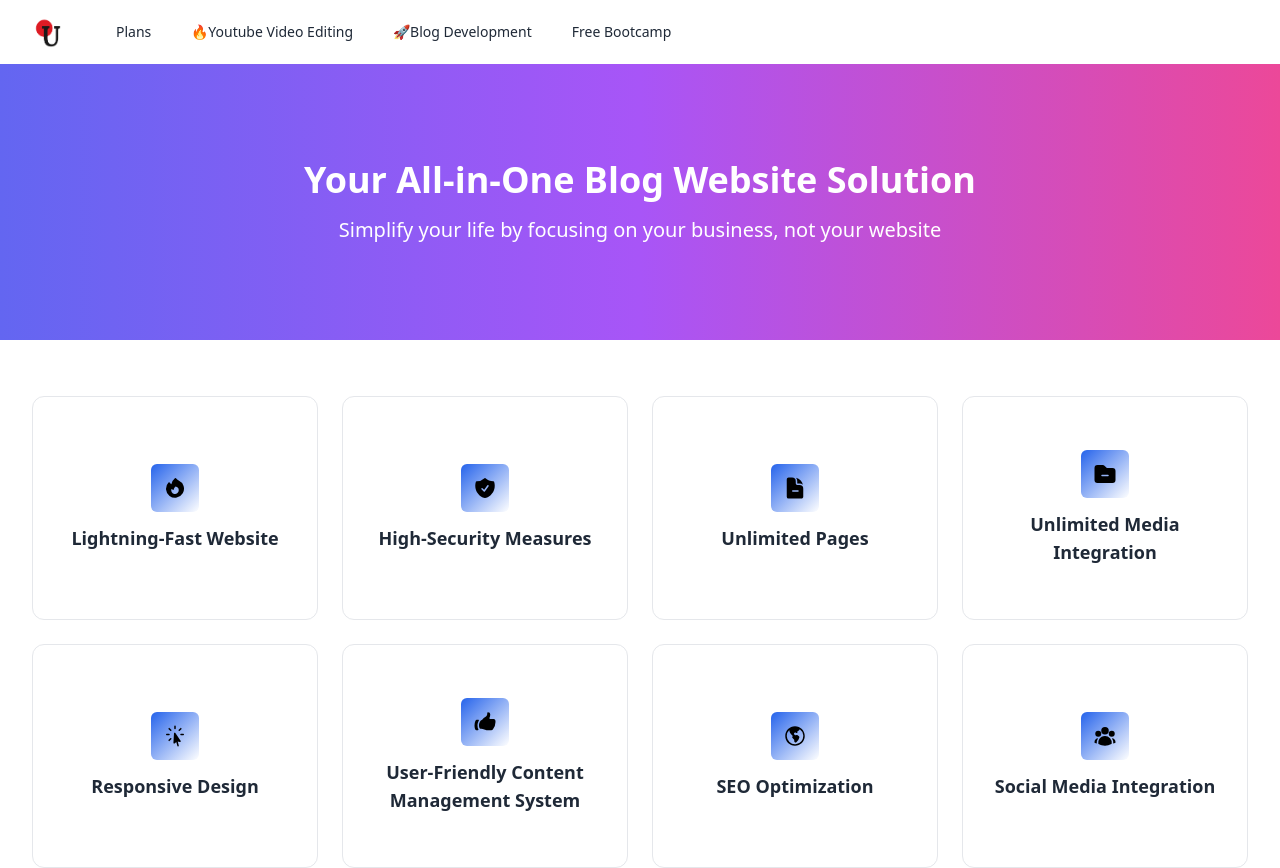
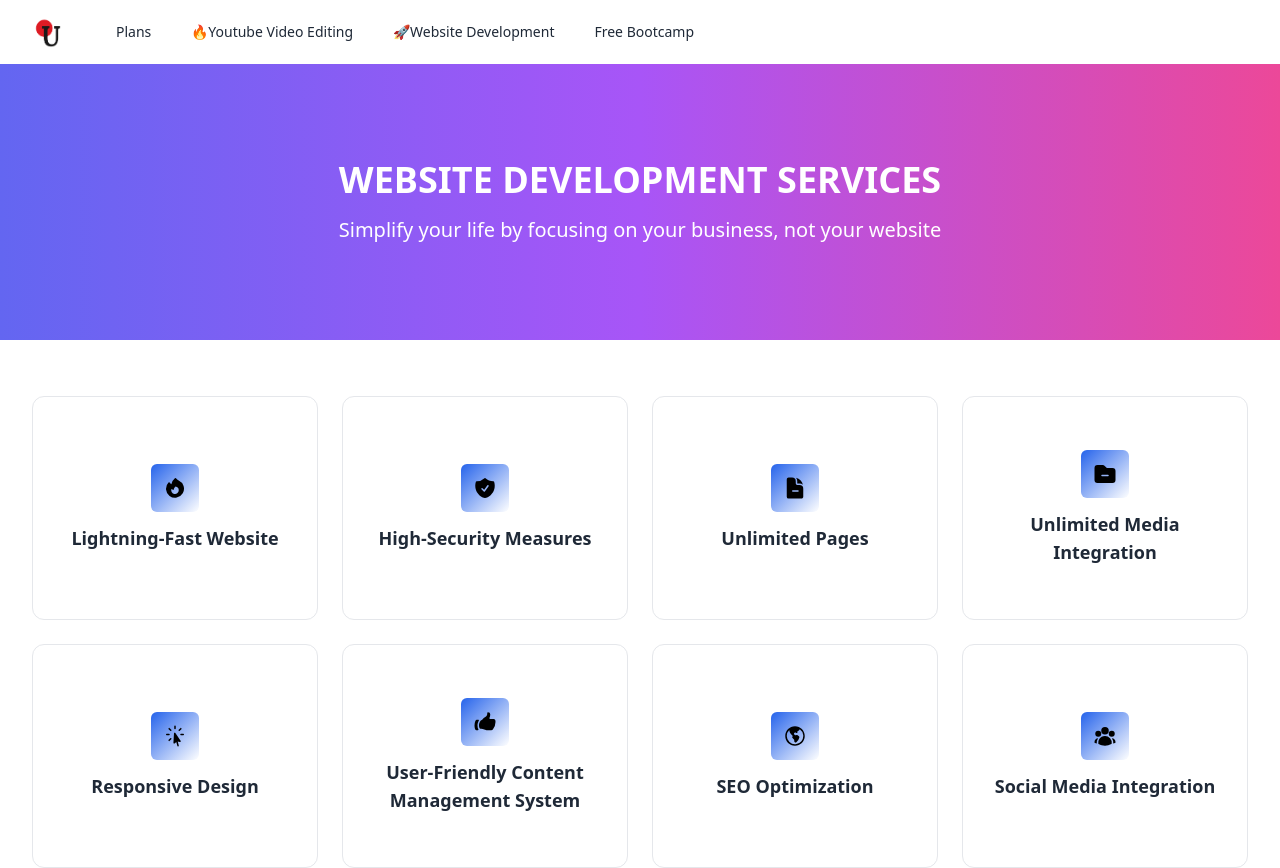
Before and after one commit to unboxxbusiness/ubnextapp, a Next.js app: page /web in a window 1280 px wide. Shown: the top 868 px of the page. Built offline with nearby package versions, Linux system fonts and the light colour scheme.

Commit message:
Add existing file

```diff
--- a/components/Header.js
+++ b/components/Header.js
@@ -50,7 +50,7 @@ function Nav() {
                     onClick={closeMenu} // Close menu when clicked
                     className="text-gray-800 hover:bg-gray-700 hover:text-white px-3 py-2 rounded-md text-sm font-medium"
                   >
-                    🚀Blog Development
+                    🚀Website Development
                   </Link>
 
                   <Link
@@ -143,7 +143,7 @@ function Nav() {
                   onClick={closeMenu} // Close menu when clicked
                   className="text-gray-800 hover:bg-gray-700 hover:text-white block px-3 py-2 rounded-md text-base font-medium"
                 >
-                  🚀Blog Development
+                  🚀Website Development
                 </Link>
 
                 <Link
--- a/pages/web.js
+++ b/pages/web.js
@@ -19,7 +19,7 @@ const web = () => {
     <section className="py-10 bg-gradient-to-r from-indigo-500 via-purple-500 to-pink-500 sm:py-16 lg:py-24">
     <div className="px-4 mx-auto sm:px-6 lg:px-8 max-w-7xl">
         <div className="text-center">
-            <h2 className="text-3xl font-bold leading-tight text-white sm:text-3xl lg:text-4xl">Your All-in-One Blog Website Solution</h2>
+            <h2 className="text-3xl font-bold leading-tight text-white sm:text-3xl lg:text-4xl">WEBSITE DEVELOPMENT SERVICES</h2>
             <p className="mt-4 text-xl text-white font-medium">Simplify your life by focusing on your business, not your website</p>
 
 
```
